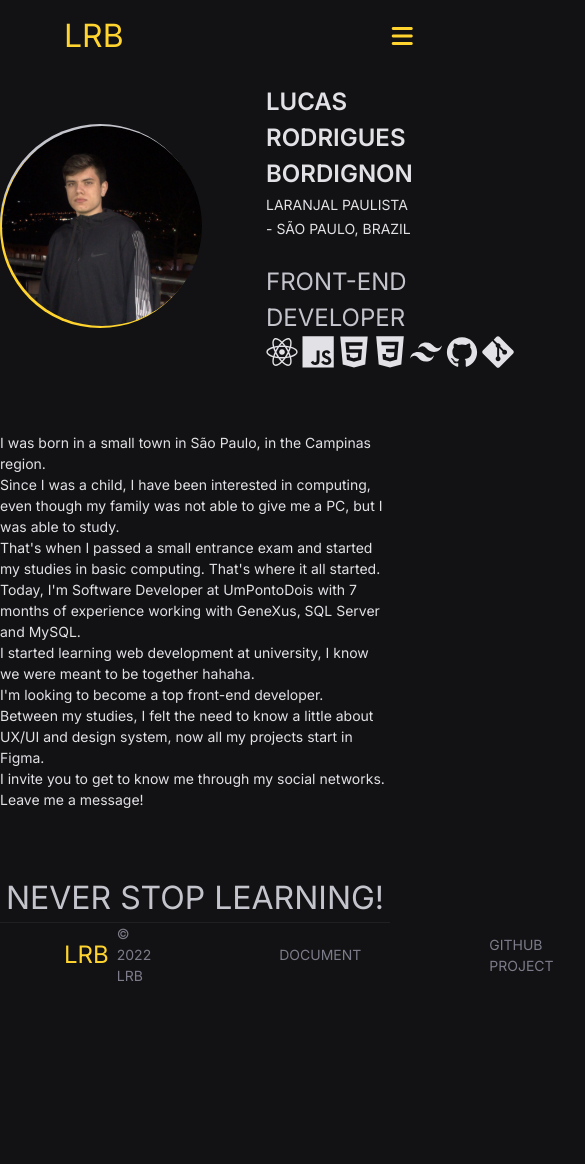
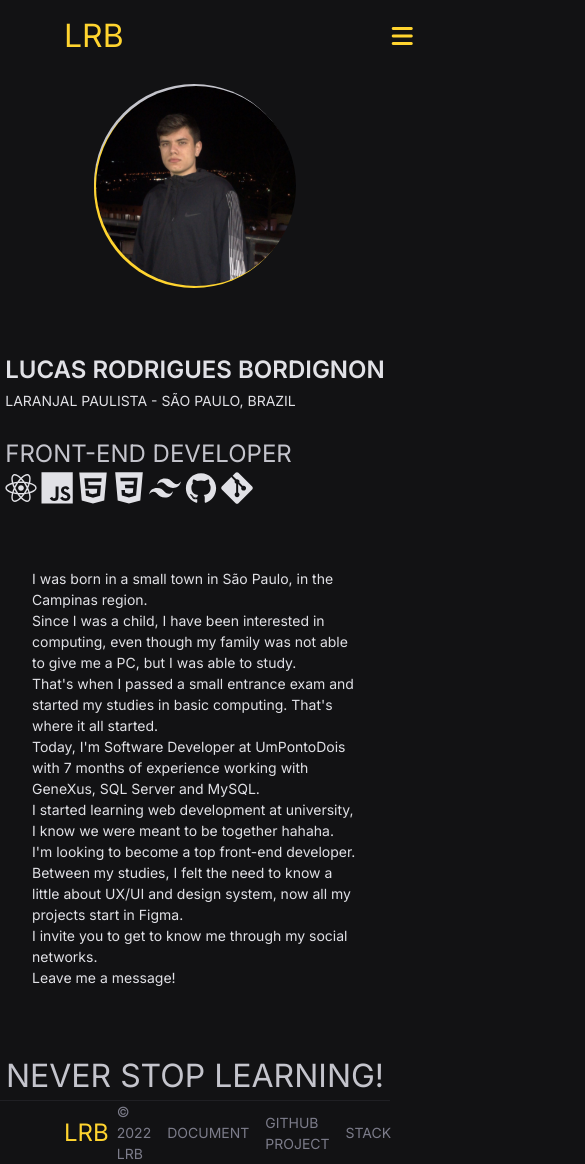
Before and after one commit to lucasrbordignon/lrb, a React (Vite) app: page / in a window 390 px wide. Shown: the top 1164 px of the page, 585 px wide, since content can reach past the window. Before the commit the page ends 986 px from the top, so only its background shows below. Built offline with nearby package versions, Linux system fonts and the light colour scheme.

Commit message:
fixed the responsiveness

```diff
--- a/src/components/PortfolioPage.tsx
+++ b/src/components/PortfolioPage.tsx
@@ -7,17 +7,19 @@ export function PortfolioPage() {
       <div className='w-screen h-screen flex flex-col justify-between items-center'>
         <Navbar/>
         <main className='flex flex-col items-center'>
-          <div className='flex items-center gap-16 mb-16'>
-            {/* <img className="h-40 w-40 border-t-2 border-l-2 border-l-yellow-500 border-b-2 border-b-yellow-500 rounded-full" src="https://media.licdn.com/dms/image/C4E03AQEH-yDRhYFSrw/profile-displayphoto-shrink_200_200/0/1640865016001?e=1678924800&v=beta&t=VI6ixd1Je4hfsFRX77wLay_Q2DjEjYGIfmZ-DzbY7LU" alt="" /> */}
+          <div className='flex flex-col items-center gap-16 mb-16 lg:flex-row'>
             <img typeof="image/svg+xml" src="/logo.svg" alt="" />
             <div className='flex-col justify-start'>
+
               <Heading><h1 className='text-gray-100 font-semibold'>LUCAS RODRIGUES BORDIGNON</h1></Heading>
               <Text size='sm'>LARANJAL PAULISTA - SÃO PAULO, BRAZIL</Text>
+
               <br />
               <br />
+
               <Heading size='md'><h3 className='text-gray-200 font-light'>FRONT-END DEVELOPER</h3></Heading>
+
               <div className='flex gap-1'>
-
                 <img typeof="image/svg+xml" src="/react.svg" alt="" />
                 <img typeof="image/svg+xml" src="/javascript.svg" alt="" />
                 <img typeof="image/svg+xml" src="/html.svg" alt="" />
@@ -25,16 +27,13 @@ export function PortfolioPage() {
                 <img typeof="image/svg+xml" src="/tailwind.svg" alt="" />
                 <img typeof="image/svg+xml" src="/github.svg" alt="" />
                 <img typeof="image/svg+xml" src="/git.svg" alt="" />
-
               </div>
-
-
             </div>
           </div>
 
           <div>
             <Text size='sm'>
-              <p >
+              <p className='block px-8'>
                 I was born in a small town in São Paulo, in the Campinas region. <br />
                 Since I was a child, I have been interested in computing, even though my family was not able to give me a PC, but I was able to study. <br />
                 That's when I passed a small entrance exam and started my studies in basic computing. That's where it all started. <br />
@@ -52,7 +51,7 @@ export function PortfolioPage() {
 
         </main>
 
-        <footer className='w-screen h-16 border-t-[1px] border-t-gray-800 flex items-center justify-around gap-[128px] pr-16 pl-16 lg:w-auto'>
+        <footer className='w-full h-16 border-t-[1px] border-t-gray-800 flex items-center justify-around gap-4 px-16'>
           <div className='flex items-center justify-around gap-2'>
             <Heading size='md'><p className='text-yellow-500'>LRB</p></Heading>
             <Text size='sm'><p className='text-gray-400'>© 2022 LRB</p></Text>
```
